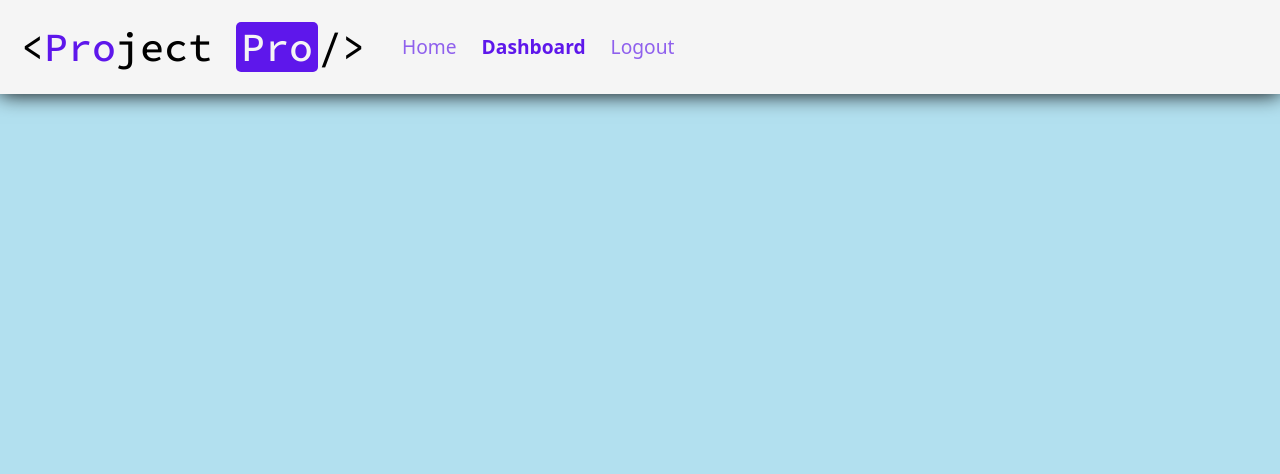
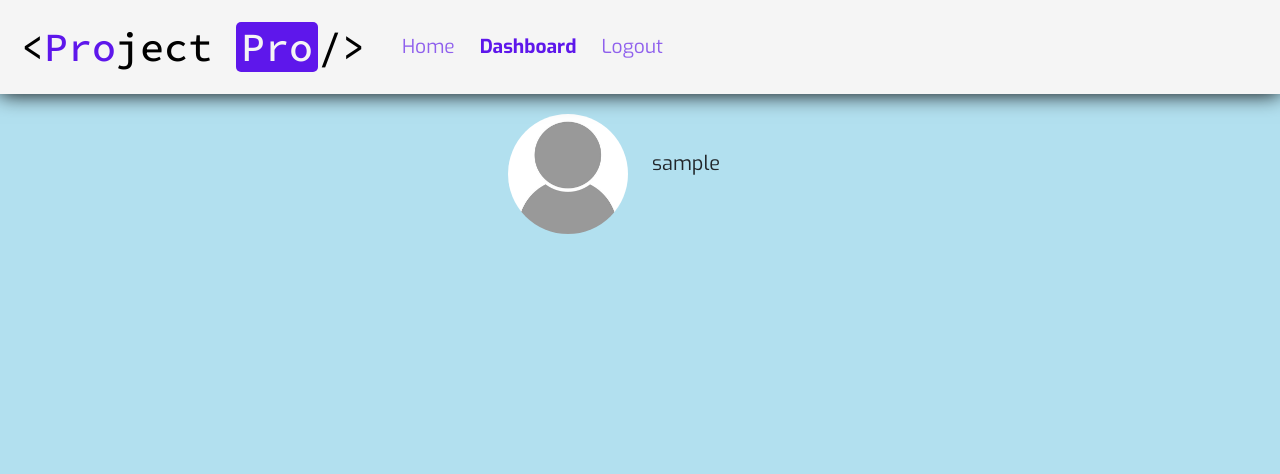
Before and after one commit to Spencily/Project-Pros, a Django app: page /dashboard/ in a window 1280 px wide. Shown: the top 474 px of the page. Run offline with Django 5.2, Linux system fonts and the light colour scheme; the visitor is signed in with stand-in values (Sample User, id 1); some libraries are stand-ins or nearby versions.

Commit message:
Change login redirect to dashboard

```diff
--- a/project/templates/project/dashboard.html
+++ b/project/templates/project/dashboard.html
@@ -2,10 +2,13 @@
 {% load static %}
 
 {% block content %}
+{% if user.is_authenticated %}
 <div class="container-fluid">
     <div class="row" id="profile-container">
-        <div class="col-6" id="profile-image"></div>
-        <div class="col-6" id="profile-username"></div>
+        <div class="col-6" id="profile-image">
+            <img src="{% static 'images/profile-placeholder.jpg' %}" alt="generic profile image">
+        </div>
+        <div class="col-6" id="profile-username"> {{ user }} </div>
     </div>
     <div class="row" id="toolsbar-container">
         <div class="col-8" id="search-bar"></div>
@@ -13,5 +16,5 @@
         <div class="col-2" id="expand-toggle"></div>
     </div>
 </div>
-
+{% endif %}
 {% endblock %}
--- a/project_pros/settings.py
+++ b/project_pros/settings.py
@@ -55,7 +55,7 @@ INSTALLED_APPS = [
 ]
 
 SITE_ID = 1
-LOGIN_REDIRECT_URL = '/'
+LOGIN_REDIRECT_URL = '/dashboard/'
 LOGOUT_REDIRECT_URL = '/'
 
 MIDDLEWARE = [
--- a/static/css/style.css
+++ b/static/css/style.css
@@ -3,6 +3,7 @@
 /* General */
 body {
     background-color: rgb(178, 224, 239);
+    font-family:'Exo', sans-serif;
 }
 
 .hidden {
@@ -81,11 +82,26 @@ body {
 /* sign up page */
 
 /* Dashboard */
-#placeholder-image {
-    height: 150px;
-    width: 150px;
-    background-color: lightgrey;
+#profile-image {
+    margin-top: 20px;
+    display:flex;
+    justify-content: right;
+    align-items: center;
+}
+
+#profile-image img {
     border-radius: 50%;
+    width: 120px;
+    height: 120px;
+    object-fit: cover;
+
+}
+
+#profile-username {
+    display:flex;
+    justify-content: left;
+    align-items: center;
+    font-size: 20px;
 }
 
 /* Footer */
```
Also changed, not shown: static/images/profile-placeholder.jpg (renamed from static/images/nobody.jpg).
